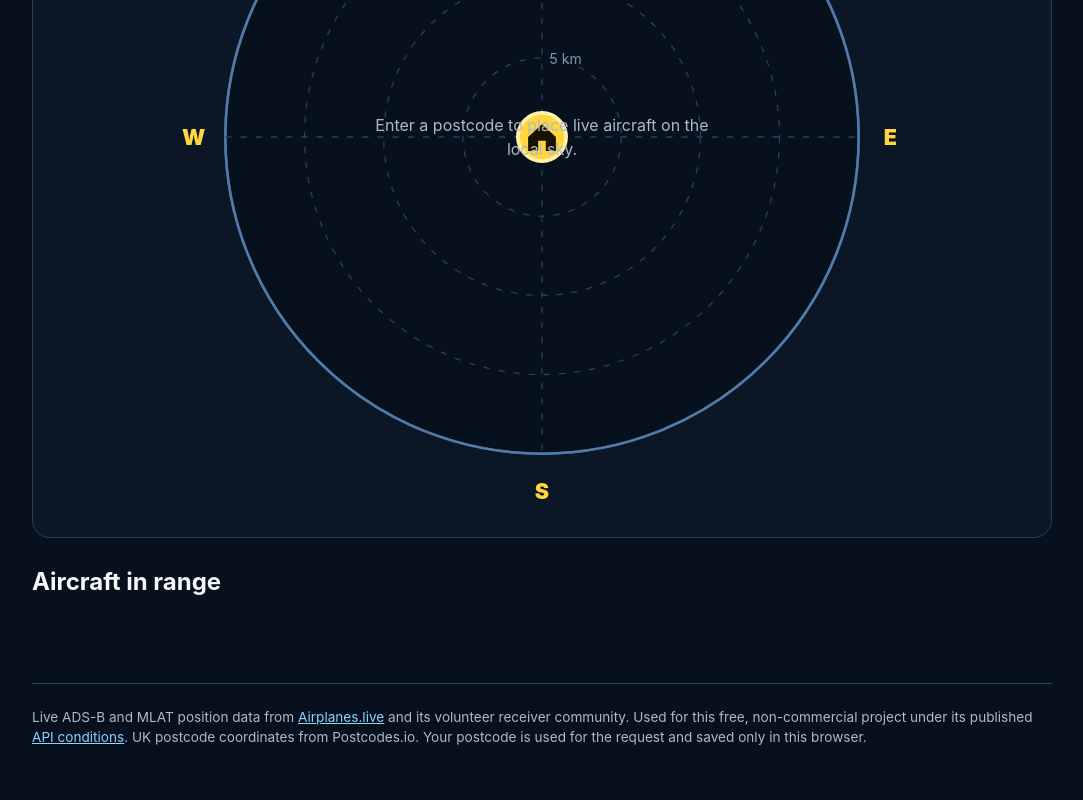
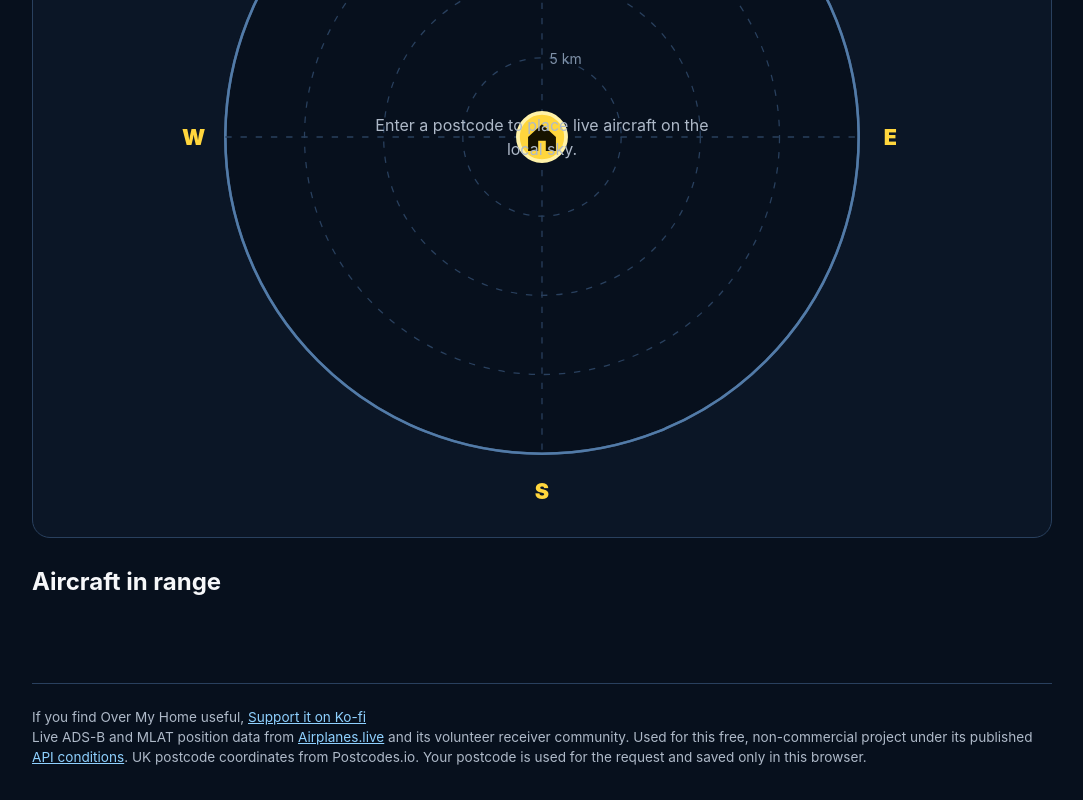
Before and after one commit to armpitpete/over-my-home, a website with bundled scripts: page index.html in a window 1280 px wide. Shown: the part 1139-1939 px from the top of the page, without its empty margins (98-1181 px from the left). Before the commit the page ends 1918 px from the top, so only its background shows below. Built offline with nearby package versions, Linux system fonts and the light colour scheme.

Commit message:
Restore Ko-fi support link with correct destination

```diff
--- a/index.html
+++ b/index.html
@@ -183,6 +183,15 @@
     </main>
 
     <footer>
+      <p class="support-prompt">
+        <span>If you find Over My Home useful,</span>
+        <a
+          class="support-link"
+          href="https://ko-fi.com/lirava"
+          target="_blank"
+          rel="external noopener noreferrer"
+        >Support it on Ko-fi</a>
+      </p>
       <p class="data-attribution">
         Live ADS-B and MLAT position data from
         <a href="https://airplanes.live/" rel="external">Airplanes.live</a> and its volunteer receiver community.
```
